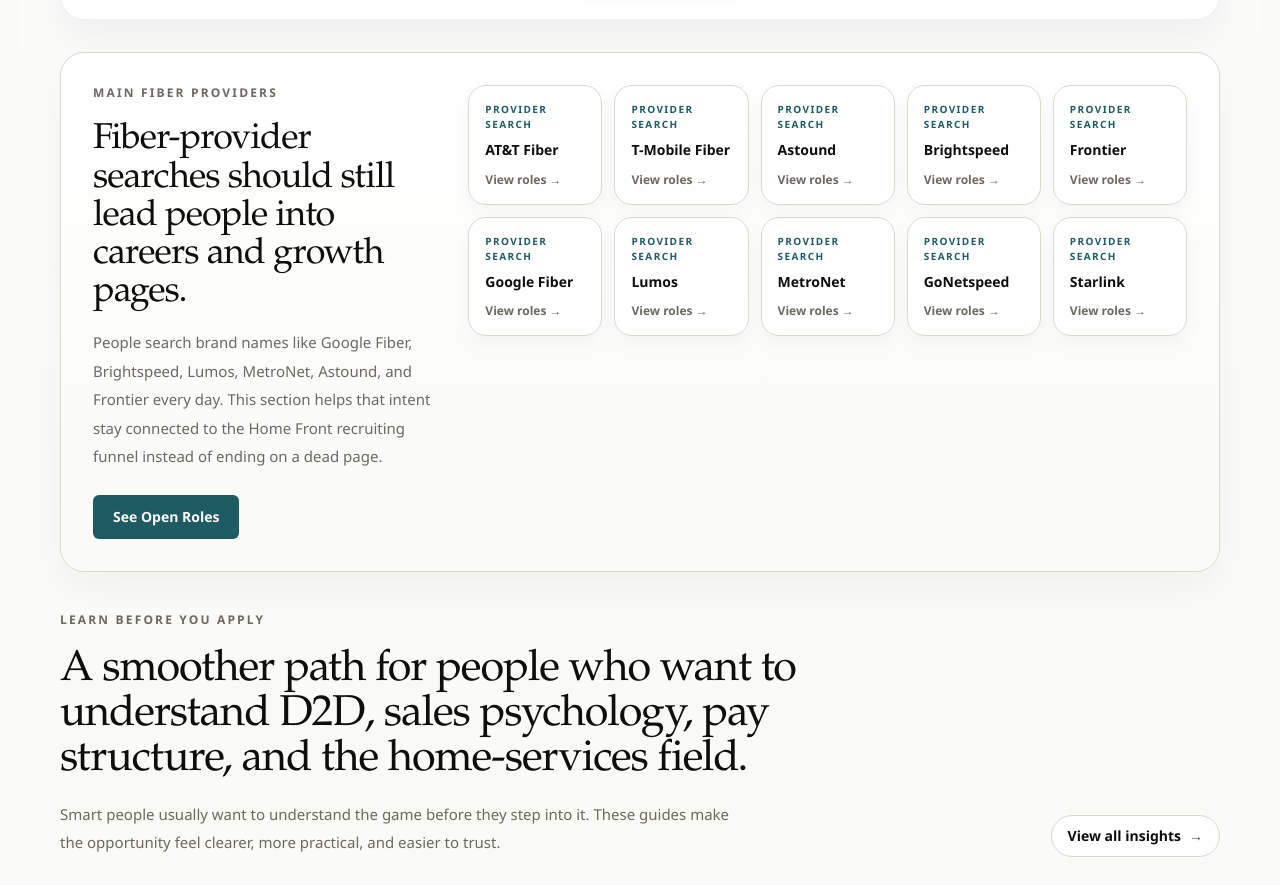
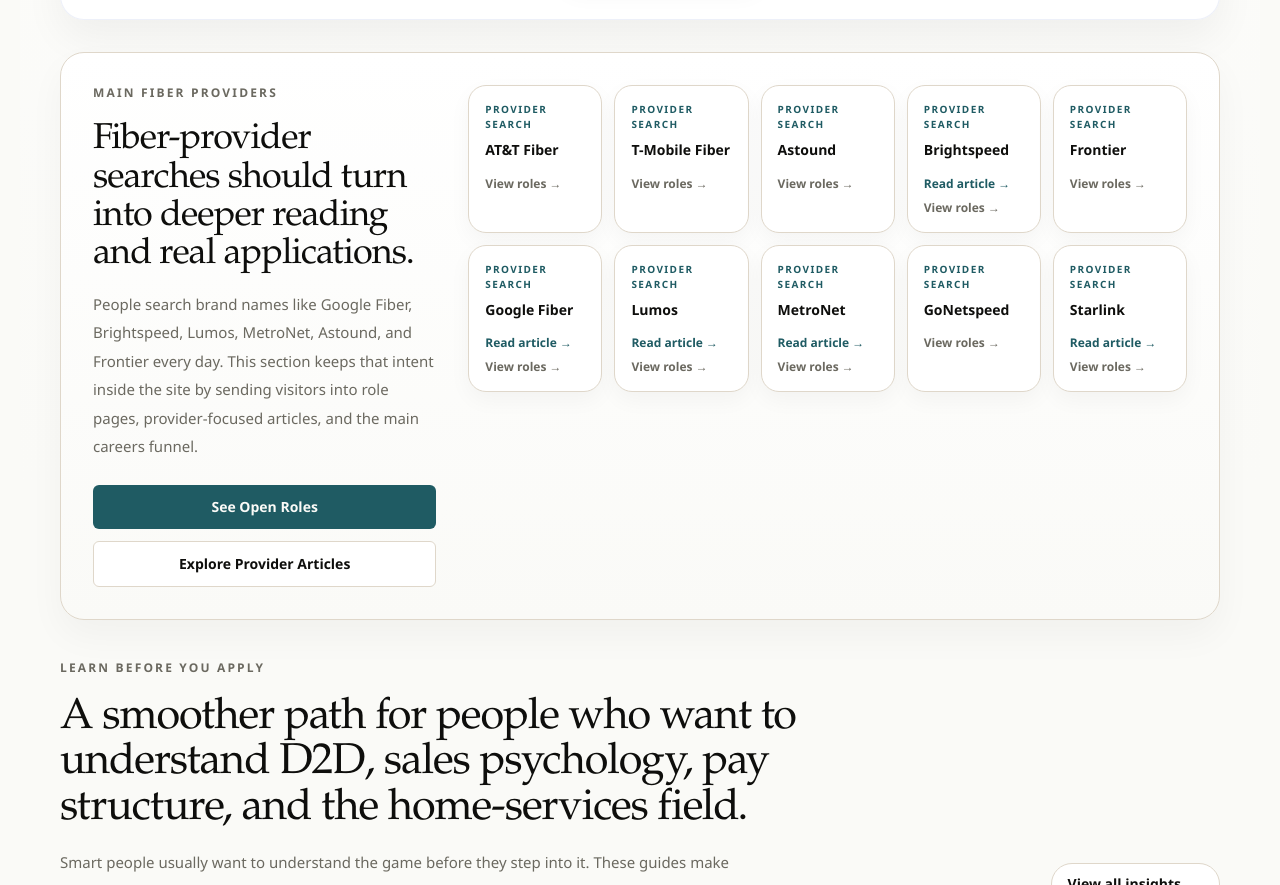
Before and after one commit to MuizzM/home-front-solutions, a React (Vite) app: page / in a window 1280 px wide. Shown: the part 1420-2305 px from the top of the page. Built offline with nearby package versions, Linux system fonts and the light colour scheme.

Commit message:
Add provider-specific SEO article cluster

```diff
--- a/src/ExactHomefrontApp.tsx
+++ b/src/ExactHomefrontApp.tsx
@@ -801,6 +801,90 @@
     ]
   },
   {
+    slug: "google-fiber-sales-jobs",
+    title: "Google Fiber Sales Jobs: Why the Category Pulls Attention",
+    eyebrow: "Provider Search",
+    description: "Why Google Fiber-related searches pull so much attention, what applicants actually mean when they search them, and how fiber-brand recognition helps field sales interest.",
+    intro: "People search Google Fiber sales jobs because the brand name is familiar, the category feels legitimate, and fiber itself already has strong demand. Even when the exact role is not owned by Google Fiber directly, the search intent still tells you something important: recognized fiber brands create stronger attention and more curiosity than vague sales offers.",
+    sections: [
+      {
+        heading: "Recognizable fiber brands create cleaner search intent",
+        body: "When people search a known provider by name, they are usually looking for legitimacy, demand, and a real market. Brand familiarity lowers skepticism and makes a fiber role feel more tangible before the applicant even clicks."
+      },
+      {
+        heading: "Applicants are really searching for category quality",
+        body: "A Google Fiber search is often bigger than one company name. It usually reflects interest in premium broadband, field growth, modern infrastructure, and the kinds of sales environments tied to strong products instead of weak offers."
+      },
+      {
+        heading: "Brand-recognition searches should route into real opportunities",
+        body: "The smart funnel is not to let provider-name traffic die on a generic page. It is to move that traffic into actual field roles, market pages, and content that explains how fiber sales works in practice."
+      }
+    ]
+  },
+  {
+    slug: "brightspeed-fiber-sales-opportunities",
+    title: "Brightspeed Fiber Sales Opportunities and Why the Category Matters",
+    eyebrow: "Provider Search",
+    description: "A Brightspeed-focused article for search traffic around fiber growth, field sales opportunity, and why strong broadband categories attract applicants.",
+    intro: "Brightspeed fiber sales opportunity is the kind of search phrase that signals real commercial interest. People making that search usually want to know whether the category is growing, whether the product is credible, and whether the sales side of the opportunity has real upside.",
+    sections: [
+      {
+        heading: "Fiber expansion creates stronger local sales windows",
+        body: "As Brightspeed and other broadband providers continue expanding in relevant markets, the opportunity is not just technical. New serviceability creates a real window for local customer acquisition and neighborhood-level momentum."
+      },
+      {
+        heading: "A stronger product makes the sales conversation cleaner",
+        body: "Applicants are drawn to categories where the homeowner need is already obvious. Fiber usually gives reps a simpler conversation than categories where trust is weaker or demand has to be manufactured from scratch."
+      },
+      {
+        heading: "Searches for provider names should still end in practical guidance",
+        body: "The best outcome is not just ranking for a provider keyword. It is converting that attention into deeper reading, market discovery, and actual career-path action for applicants who want to work in a live category."
+      }
+    ]
+  },
+  {
+    slug: "lumos-vs-metronet-fiber-expansion",
+    title: "Lumos vs MetroNet Fiber Expansion: Why Regional Fiber Growth Matters",
+    eyebrow: "Fiber Expansion",
+    description: "A search-friendly comparison of Lumos and MetroNet growth interest, and why regional fiber expansion creates stronger recruiting and sales opportunity.",
+    intro: "Lumos and MetroNet searches reflect a larger pattern: people are paying attention to regional fiber expansion. When multiple provider brands are pushing growth, the broader takeaway is that fiber demand, route relevance, and customer-acquisition opportunity all get stronger.",
+    sections: [
+      {
+        heading: "Regional expansion creates real local relevance",
+        body: "One reason Lumos and MetroNet searches matter is that people want local proof. Regional buildout makes fiber feel real in specific neighborhoods and cities instead of staying abstract."
+      },
+      {
+        heading: "Provider comparison searches signal category momentum",
+        body: "When people compare providers, they are often trying to understand where the category is moving, which brands are active, and whether the market looks alive. That kind of search behavior is useful because it points to genuine interest instead of passive browsing."
+      },
+      {
+        heading: "The bigger opportunity is the trend behind the names",
+        body: "The real SEO and recruiting value is not only the brand names themselves. It is that regional provider growth points to a live category where field teams, route execution, and customer education can matter a lot."
+      }
+    ]
+  },
+  {
+    slug: "starlink-vs-fiber-internet-what-homeowners-care-about",
+    title: "Starlink vs Fiber Internet: What Homeowners Actually Care About",
+    eyebrow: "Homeowner Comparison",
+    description: "A practical comparison of Starlink and fiber internet focused on speed, reliability, latency, and what homeowners really care about when deciding.",
+    intro: "Starlink gets attention because it feels innovative and broad-reaching. Fiber keeps winning attention because it is faster, more stable, and easier for many households to justify when it is available. Homeowners do not usually compare these categories as abstract technology. They compare them around reliability, streaming, gaming, work-from-home performance, and whether the service feels worth paying for every month.",
+    sections: [
+      {
+        heading: "Homeowners care about reliability more than buzzwords",
+        body: "Most people want internet that works consistently for streaming, work, school, gaming, and everyday household use. Fiber usually wins that conversation where it is available because the performance story is easier to trust."
+      },
+      {
+        heading: "Availability changes the comparison",
+        body: "Starlink matters most in places where wired options are weak or unavailable. Fiber matters most in places where households can upgrade into a faster and more stable connection. That means geography often decides which category feels more attractive."
+      },
+      {
+        heading: "For field sales, the cleaner product story usually wins",
+        body: "A simpler homeowner story creates a better sales environment. The clearer the benefits feel, the easier it is for a rep to guide a conversation without sounding defensive or overcomplicated."
+      }
+    ]
+  },
+  {
     slug: "fiber-vs-solar-sales-which-is-easier-to-sell",
     title: "Fiber vs Solar Sales: Which Is Easier to Sell?",
     eyebrow: "Category Comparison",
@@ -1142,6 +1226,10 @@
     "best-summer-sales-internship-in-charlotte": ["sales-internship-for-college-students", "best-summer-sales-job-for-18-to-25", "best-sales-jobs-in-charlotte-nc"],
     "fiber-internet-gold-rush": ["bead-program-fiber-expansion-and-sales-opportunity", "fiber-vs-solar-sales-which-is-easier-to-sell", "telecom-industry-basics-for-fiber-sales-reps"],
     "bead-program-fiber-expansion-and-sales-opportunity": ["fiber-internet-gold-rush", "how-much-do-door-to-door-reps-make-in-north-carolina", "telecom-industry-basics-for-fiber-sales-reps"],
+    "google-fiber-sales-jobs": ["fiber-internet-gold-rush", "brightspeed-fiber-sales-opportunities", "telecom-industry-basics-for-fiber-sales-reps"],
+    "brightspeed-fiber-sales-opportunities": ["google-fiber-sales-jobs", "lumos-vs-metronet-fiber-expansion", "fiber-internet-gold-rush"],
+    "lumos-vs-metronet-fiber-expansion": ["fiber-internet-gold-rush", "bead-program-fiber-expansion-and-sales-opportunity", "google-fiber-sales-jobs"],
+    "starlink-vs-fiber-internet-what-homeowners-care-about": ["fiber-vs-solar-sales-which-is-easier-to-sell", "telecom-industry-basics-for-fiber-sales-reps", "fiber-internet-gold-rush"],
     "how-much-do-door-to-door-reps-make-in-north-carolina": ["best-sales-jobs-in-greensboro-nc", "best-entry-level-sales-jobs-in-raleigh-nc", "what-makes-a-good-door-to-door-rep"],
     "fiber-vs-solar-sales-which-is-easier-to-sell": ["why-fiber-is-easier-to-sell-than-weak-products", "telecom-industry-basics-for-fiber-sales-reps", "how-to-start-in-field-sales-with-no-experience"],
     "what-makes-a-good-door-to-door-rep": ["d2d-psychology", "how-to-handle-rejection-in-door-to-door-sales", "how-to-win-your-first-30-days-in-d2d"],
@@ -1518,29 +1606,58 @@
           <div className="lg:col-span-4">
             <Eyebrow>Main Fiber Providers</Eyebrow>
             <h2 style={{ ...serif, fontSize: "clamp(1.7rem, 3vw, 2.25rem)", lineHeight: 1.06 }}>
-              Fiber-provider searches should still lead people into careers and growth pages.
+              Fiber-provider searches should turn into deeper reading and real applications.
             </h2>
             <p className="mt-4 text-sm md:text-[15px] leading-[1.9]" style={{ color: MUTED }}>
-              People search brand names like Google Fiber, Brightspeed, Lumos, MetroNet, Astound, and Frontier every day. This section helps that intent stay connected to the Home Front recruiting funnel instead of ending on a dead page.
+              People search brand names like Google Fiber, Brightspeed, Lumos, MetroNet, Astound, and Frontier every day. This section keeps that intent inside the site by sending visitors into role pages, provider-focused articles, and the main careers funnel.
             </p>
-            <button onClick={function() { props.go("careers"); }} className="mt-6 inline-flex items-center justify-center px-5 py-3 rounded-md text-sm font-semibold" style={{ background: SIGNAL, color: PAPER, border: "none", cursor: "pointer" }}>
-              See Open Roles
-            </button>
+            <div className="mt-6 flex flex-col sm:flex-row lg:flex-col gap-3">
+              <button onClick={function() { props.go("careers"); }} className="inline-flex items-center justify-center px-5 py-3 rounded-md text-sm font-semibold" style={{ background: SIGNAL, color: PAPER, border: "none", cursor: "pointer" }}>
+                See Open Roles
+              </button>
+              <button onClick={function() { props.go("article", "google-fiber-sales-jobs"); }} className="inline-flex items-center justify-center px-5 py-3 rounded-md text-sm font-semibold" style={{ background: "#fff", color: INK, border: "1px solid " + RULE, cursor: "pointer" }}>
+                Explore Provider Articles
+              </button>
+            </div>
           </div>
           <div className="lg:col-span-8">
             <div className="grid grid-cols-2 md:grid-cols-3 xl:grid-cols-5 gap-3">
               {FIBER_PROVIDERS.map(function(provider) {
+                var providerArticleMap = {
+                  "Google Fiber": "google-fiber-sales-jobs",
+                  "Brightspeed": "brightspeed-fiber-sales-opportunities",
+                  "Lumos": "lumos-vs-metronet-fiber-expansion",
+                  "MetroNet": "lumos-vs-metronet-fiber-expansion",
+                  "Starlink": "starlink-vs-fiber-internet-what-homeowners-care-about"
+                };
+                var articleSlug = providerArticleMap[provider];
                 return (
-                  <button
+                  <div
                     key={provider}
-                    onClick={function() { props.go("careers"); }}
-                    className="text-left p-4 lift-card interactive-panel"
+                    className="p-4 lift-card interactive-panel"
                     style={{ background: "#fff", border: "1px solid " + RULE, borderRadius: 18, cursor: "pointer", boxShadow: "0 8px 22px rgba(14,14,12,0.04)" }}
                   >
                     <div className="text-[10px] uppercase mb-2" style={{ color: SIGNAL, letterSpacing: "0.14em", fontWeight: 800 }}>Provider Search</div>
                     <div className="text-sm font-semibold leading-snug" style={{ color: INK }}>{provider}</div>
-                    <div className="mt-3 text-xs font-semibold" style={{ color: MUTED }}>View roles →</div>
-                  </button>
+                    <div className="mt-4 flex flex-col gap-2">
+                      {articleSlug && (
+                        <button
+                          onClick={function() { props.go("article", articleSlug); }}
+                          className="text-left text-xs font-semibold"
+                          style={{ background: "none", border: "none", padding: 0, color: SIGNAL, cursor: "pointer" }}
+                        >
+                          Read article →
+                        </button>
+                      )}
+                      <button
+                        onClick={function() { props.go("careers"); }}
+                        className="text-left text-xs font-semibold"
+                        style={{ background: "none", border: "none", padding: 0, color: MUTED, cursor: "pointer" }}
+                      >
+                        View roles →
+                      </button>
+                    </div>
+                  </div>
                 );
               })}
             </div>
```
Also changed, not shown: public/llms.txt, 1 other file (tests, documents, lock files or other folders).
